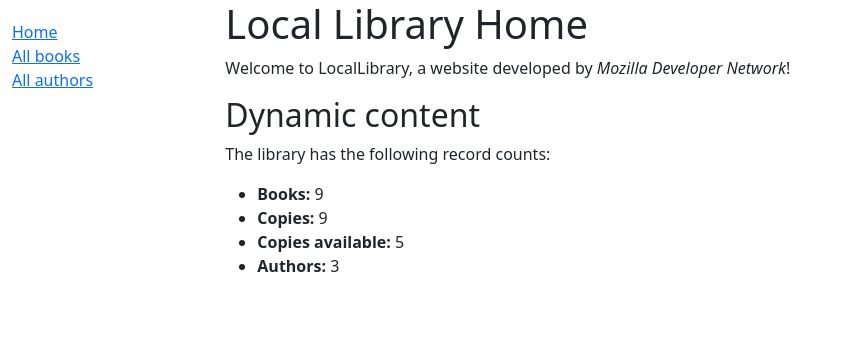
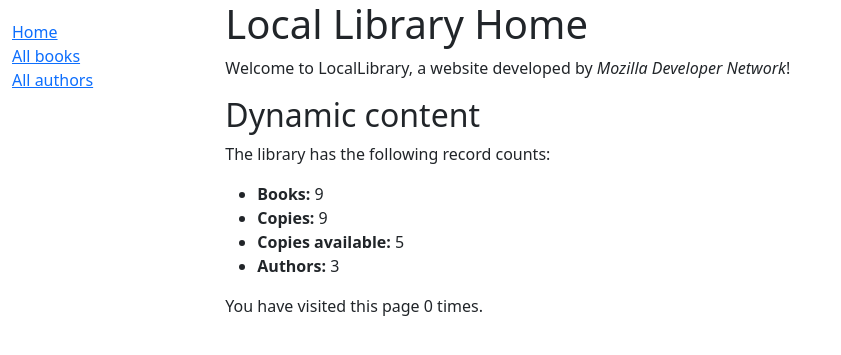
Before and after one commit to Luck1104/csci313-assignment-3-Aiden-Rinas, a Django app: page /catalog/ in a window 1280 px wide. Shown: the top 355 px of the page, without its empty margins (0-841 px from the left). Run offline with Django 5.2, Linux system fonts and the light colour scheme; data comes from the database, SQL or seed files in the repository; both versions use the stored data as it was after the commit.

Commit message:
Completed part 7 by implementing a session-based visit counter to the homepage using the session framework.

```diff
--- a/locallibrary/catalog/templates/index.html
+++ b/locallibrary/catalog/templates/index.html
@@ -13,4 +13,6 @@
   <li><strong>Copies available:</strong> {{ num_instances_available }}</li>
   <li><strong>Authors:</strong> {{ num_authors }}</li>
 </ul>
+
+<p>You have visited this page {{ num_visits }} time{{ num_visits|pluralize }}.</p>
 {% endblock %}
--- a/locallibrary/catalog/views.py
+++ b/locallibrary/catalog/views.py
@@ -17,11 +17,15 @@ def index(request):
     # The 'all()' is implied by default.
     num_authors = Author.objects.count()
 
+    num_visits = request.session.get('num_visits', 0)
+    request.session['num_visits'] = num_visits + 1
+
     context = {
         'num_books': num_books,
         'num_instances': num_instances,
         'num_instances_available': num_instances_available,
         'num_authors': num_authors,
+        'num_visits': num_visits,
     }
 
     # Render the HTML template index.html with the data in the context variable
```
Also changed, not shown: locallibrary/db.sqlite3.
